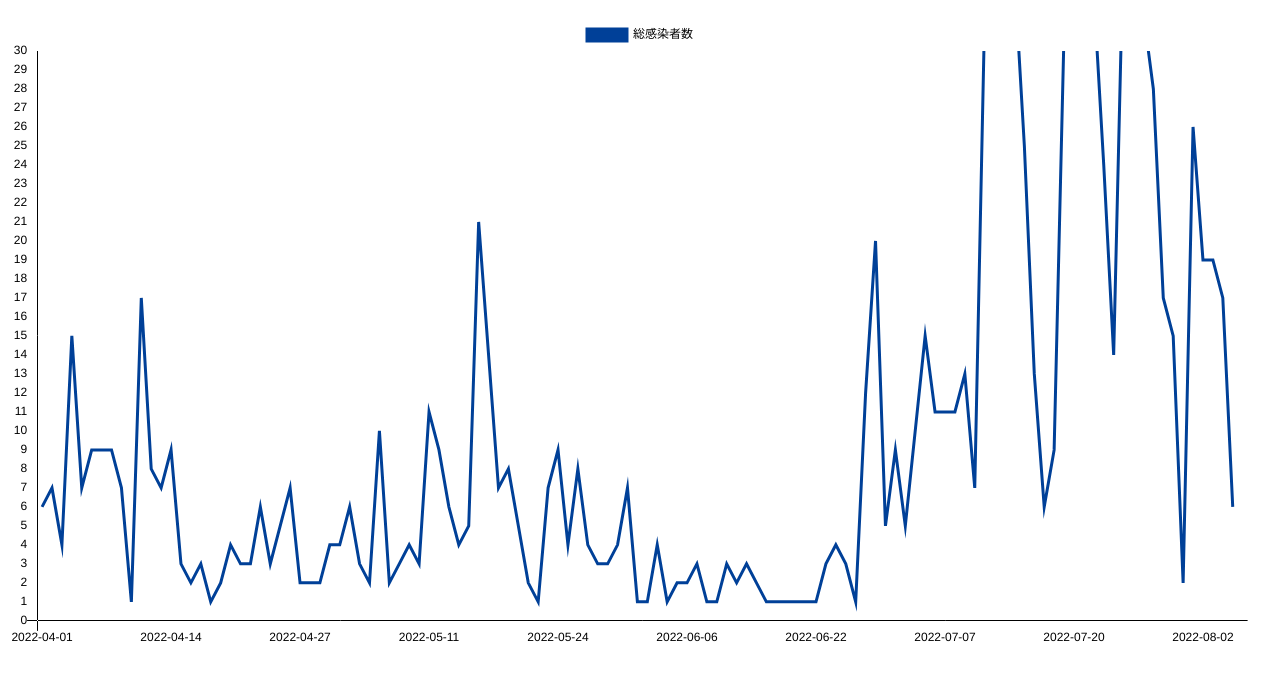
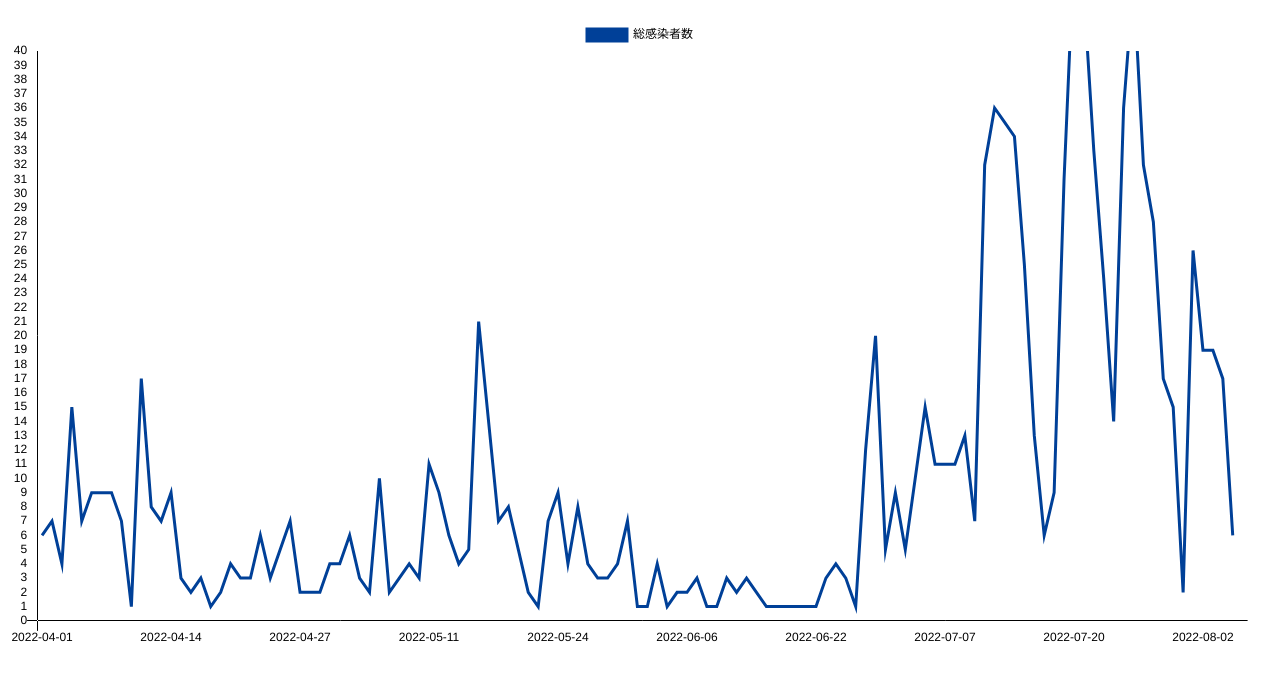
Before and after one commit to asha-ndf/omu-covid19-chart, a plain HTML site: page index.html in a window 1280 px wide. Shown: the part 70-750 px from the top of the page. Drawn offline with nearby package versions, Linux system fonts and the light colour scheme.

Commit message:
微修正

```diff
--- a/index.html
+++ b/index.html
@@ -76,6 +76,7 @@
                         data: dataArr1,
                         borderColor: '#004098',
                         yAxisID: 'y-axis-1',
+                        skipNull: true,
                     }/*, {
 					label: '売上高',
 					type: 'line',
@@ -110,7 +111,7 @@
                             type: 'linear',
                             //position: 'left',
                             ticks: {
-                                max: 30,
+                                max: 40,
                                 min: 0,
                                 stepSize: 1
                             },
```
